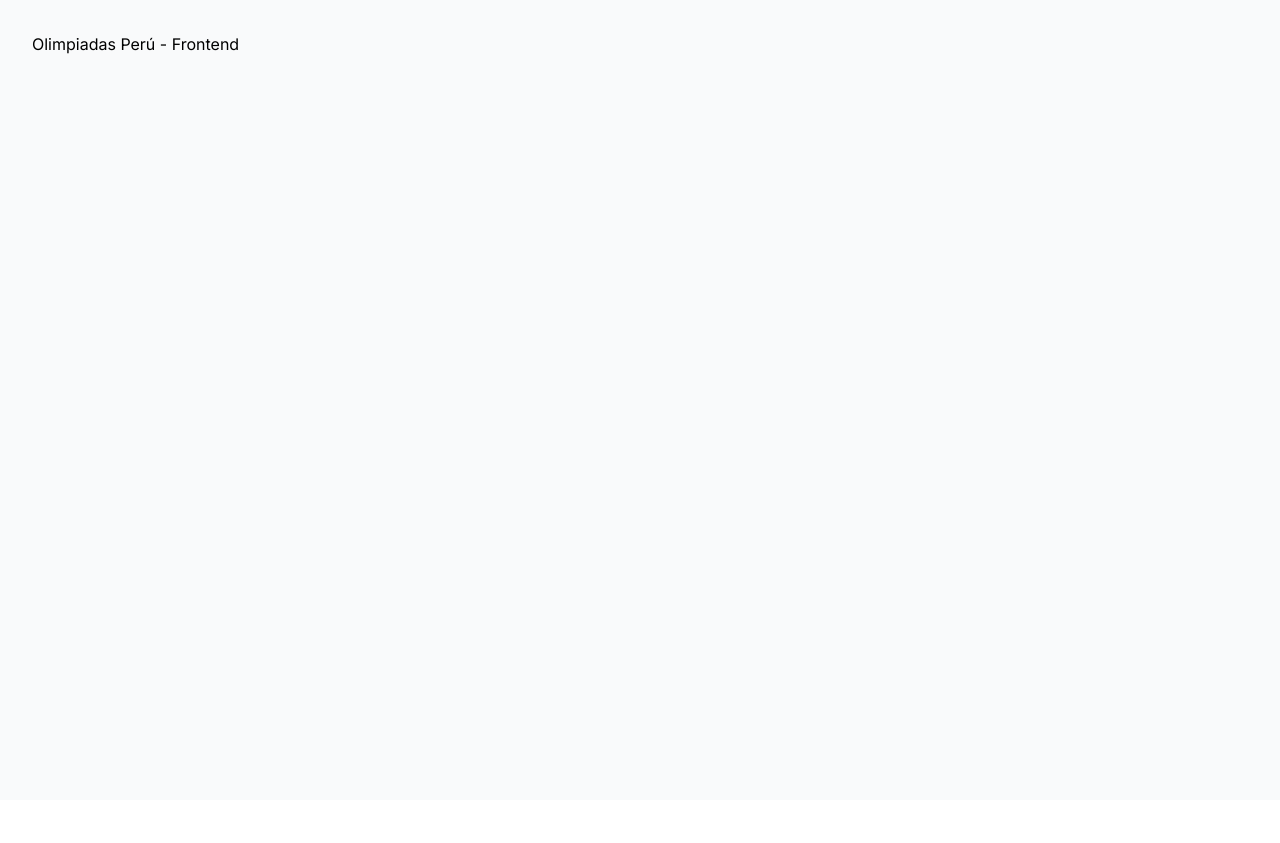
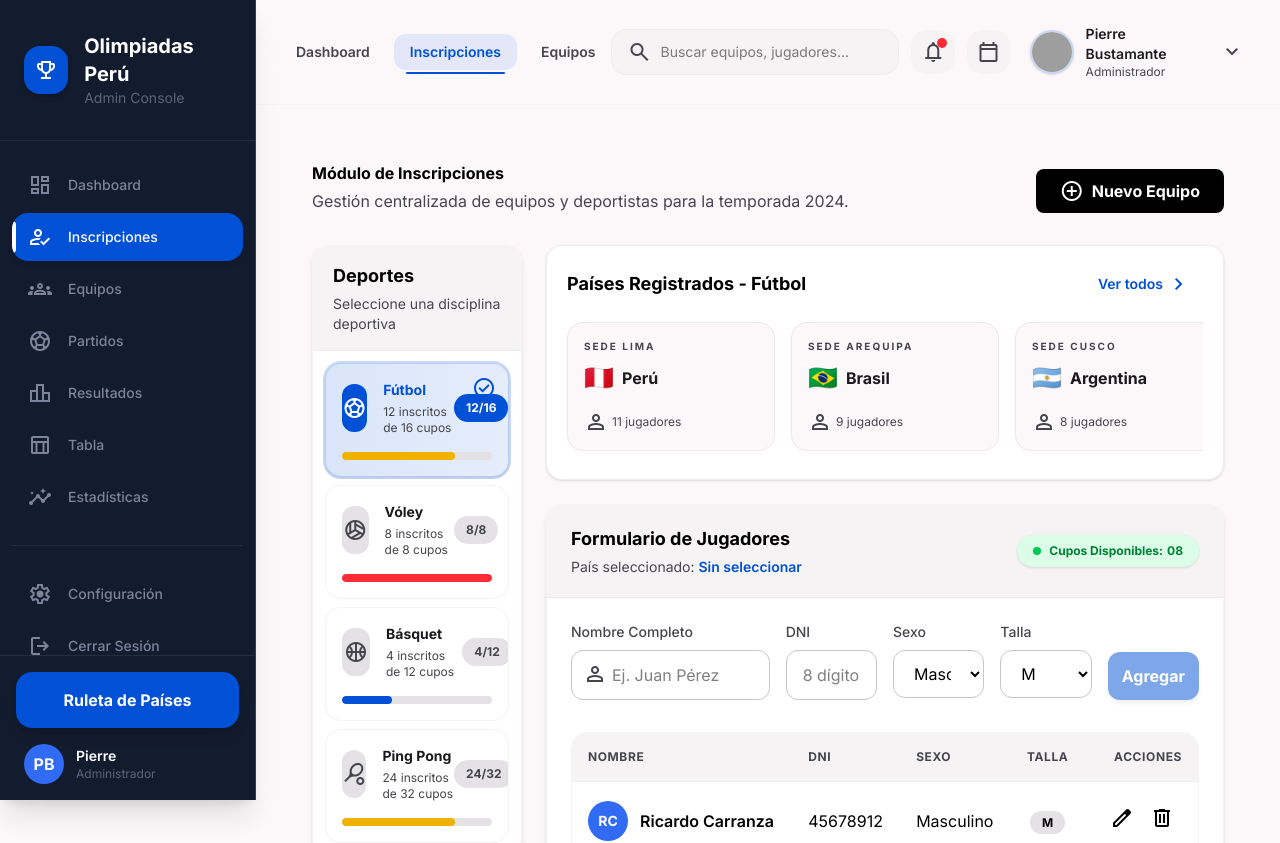
Before and after one commit to GHIPZY/Arquitectura-SOA, a React (Vite) app in the folder frontend/: page / in a window 1280 px wide. Shown: the top 843 px of the page. Before the commit the page ends 800 px from the top, so only its background shows below. Built offline with nearby package versions, Linux system fonts and the light colour scheme; grey boxes are pictures that could not be loaded.

Commit message:
refactor: update App.tsx to use new page structure

```diff
--- a/frontend/src/App.tsx
+++ b/frontend/src/App.tsx
@@ -1,12 +1,12 @@
 import { Routes, Route } from 'react-router-dom'
+import { InscripcionesPage } from './features/inscripciones/pages/InscripcionesPage'
 
 function App() {
   return (
-    <div className="min-h-screen bg-gray-50">
-      <Routes>
-        <Route path="/" element={<div className="p-8">Olimpiadas Perú - Frontend</div>} />
-      </Routes>
-    </div>
+    <Routes>
+      <Route path="/" element={<InscripcionesPage />} />
+      <Route path="/inscripciones" element={<InscripcionesPage />} />
+    </Routes>
   )
 }
 
```
